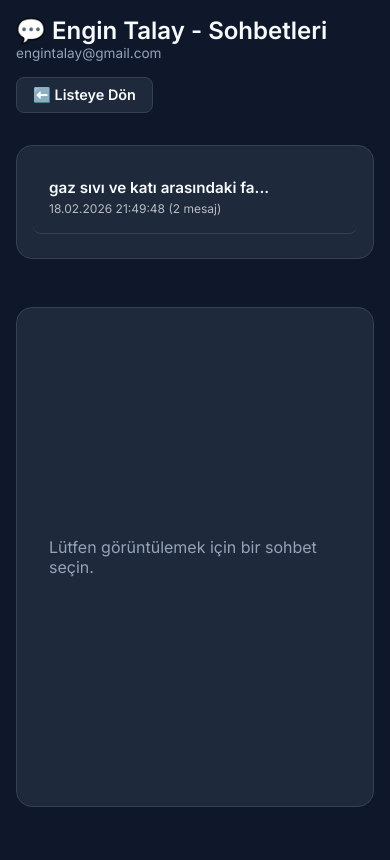
After one commit to engintalay/AIEgitimDokumaniHazilama, a Flask app: page /admin/user/1/chats in a window 390 px wide. The commit adds this page. Run offline with Flask 3, Linux system fonts and the light colour scheme; a user stored in the database is signed in; data comes from the database, SQL or seed files in the repository; both versions use the stored data as it was after the commit.

Commit message:
feat: Add admin panel for managing users and chats, improve mobile responsiveness, and update Nginx proxy configuration.

```diff
--- a/app.py
+++ b/app.py
@@ -4,6 +4,7 @@ import uuid
 import time
 from dotenv import load_dotenv
 
+from werkzeug.middleware.proxy_fix import ProxyFix
 load_dotenv() # Load environments from .env
 from flask import Flask, render_template, request, jsonify, session, Response, redirect, url_for
 import json
@@ -16,7 +17,8 @@ from core.ai_client_factory import AIClientFactory
 from utils.logger import setup_logger
 from core.models import db, User, Chat, Message
 from core.auth import oauth, init_auth, handle_google_login, handle_google_callback
-from flask_login import LoginManager, login_required, current_user, logout_user
+from flask_login import LoginManager, login_required, current_user, logout_user, login_user
+from functools import wraps
 
 # Load configuration
 def load_config():
@@ -26,6 +28,7 @@ def load_config():
 config = load_config()
 
 app = Flask(__name__)
+app.wsgi_app = ProxyFix(app.wsgi_app, x_for=1, x_proto=1, x_host=1, x_prefix=1)
 app.secret_key = os.getenv('SESSION_SECRET', config.get('model', {}).get('session_secret', str(uuid.uuid4())))
 app.config['SQLALCHEMY_DATABASE_URI'] = f"sqlite:///{os.path.abspath('data/database.db')}"
 app.config['SQLALCHEMY_TRACK_MODIFICATIONS'] = False
@@ -34,6 +37,7 @@ app.config['SQLALCHEMY_TRACK_MODIFICATIONS'] = False
 google_auth = config.get('google_auth', {})
 google_auth['client_id'] = os.getenv('GOOGLE_CLIENT_ID', google_auth.get('client_id'))
 google_auth['client_secret'] = os.getenv('GOOGLE_CLIENT_SECRET', google_auth.get('client_secret'))
+google_auth['redirect_uri'] = os.getenv('GOOGLE_REDIRECT_URI', google_auth.get('redirect_uri'))
 app.config['GOOGLE_AUTH'] = google_auth
 
 UPLOAD_FOLDER = os.path.abspath('data/uploads')
@@ -55,6 +59,14 @@ def load_user(user_id):
 
 with app.app_context():
     db.create_all()
+
+def admin_required(f):
+    @wraps(f)
+    def decorated_function(*args, **kwargs):
+        if not current_user.is_authenticated or not getattr(current_user, 'is_admin', False):
+            return "Bu alan sadece admin yetkisine sahip kullanıcılar içindir.", 403
+        return f(*args, **kwargs)
+    return decorated_function
 
 # Progress tracking
 
@@ -442,6 +454,63 @@ def get_available_models():
     except Exception as e:
         return jsonify({"models": []})
 
+# --- Admin Routes ---
+
+@app.route('/admin')
+@login_required
+@admin_required
+def admin_dashboard():
+    return render_template('admin/users.html')
+
+@app.route('/admin/users_data')
+@login_required
+@admin_required
+def admin_users_data():
+    users = User.query.all()
+    user_list = []
+    for u in users:
+        chat_count = Chat.query.filter_by(user_id=u.id).count()
+        user_list.append({
+            "id": u.id,
+            "name": u.name,
+            "email": u.email,
+            "picture": u.picture,
+            "chat_count": chat_count,
+            "is_admin": u.is_admin
+        })
+    return jsonify(user_list)
+
+@app.route('/admin/user/<int:user_id>/chats')
+@login_required
+@admin_required
+def admin_view_user_chats(user_id):
+    target_user = User.query.get_or_404(user_id)
+    return render_template('admin/chats.html', target_user=target_user)
+
+@app.route('/admin/user/<int:user_id>/chats_data')
+@login_required
+@admin_required
+def admin_user_chats_data(user_id):
+    chats = Chat.query.filter_by(user_id=user_id).order_by(Chat.updated_at.desc()).all()
+    return jsonify([{
+        "id": c.id,
+        "title": c.title,
+        "updated_at": c.updated_at.isoformat(),
+        "message_count": Message.query.filter_by(chat_id=c.id).count()
+    } for c in chats])
+
+@app.route('/admin/chat/<int:chat_id>/messages')
+@login_required
+@admin_required
+def admin_view_messages(chat_id):
+    messages = Message.query.filter_by(chat_id=chat_id).order_by(Message.timestamp.asc()).all()
+    return jsonify([{
+        "role": m.role,
+        "content": m.content,
+        "timestamp": m.timestamp.isoformat(),
+        "sources": m.get_sources()
+    } for m in messages])
+
 if __name__ == '__main__':
     # Use environment variables for production behavior
     is_prod = os.getenv('FLASK_ENV') == 'production'
--- a/core/auth.py
+++ b/core/auth.py
@@ -7,7 +7,9 @@ import logging
 import os
 
 # Allow insecure transport for local dev (required for HTTP)
-os.environ['OAUTHLIB_INSECURE_TRANSPORT'] = '1'
+# Allow insecure transport for local dev (required for HTTP)
+if os.getenv('FLASK_ENV') != 'production':
+    os.environ['OAUTHLIB_INSECURE_TRANSPORT'] = '1'
 
 oauth = OAuth()
 logger = logging.getLogger("web_app")
--- /dev/null
+++ b/templates/admin/chats.html
@@ -0,0 +1,228 @@
+<!DOCTYPE html>
+<html lang="tr">
+
+<head>
+    <meta charset="UTF-8">
+    <meta name="viewport" content="width=device-width, initial-scale=1.0">
+    <title>Admin - Sohbet Geçmişi</title>
+    <link rel="stylesheet" href="{{ url_for('static', filename='css/style.css') }}">
+    <link href="https://fonts.googleapis.com/css2?family=Inter:wght@300;400;600&display=swap" rel="stylesheet">
+    <style>
+        .admin-container {
+            max-width: 1200px;
+            margin: 2rem auto;
+            padding: 0 1rem;
+            display: grid;
+            grid-template-columns: 350px 1fr;
+            gap: 2rem;
+            height: 85vh;
+        }
+
+        .chat-list {
+            background: var(--bg-card);
+            border: 1px solid var(--border-color);
+            border-radius: 1rem;
+            overflow-y: auto;
+            padding: 1rem;
+        }
+
+        .chat-item {
+            padding: 1rem;
+            border-bottom: 1px solid var(--border-color);
+            cursor: pointer;
+            transition: background 0.2s;
+            border-radius: 0.5rem;
+            margin-bottom: 0.5rem;
+        }
+
+        .chat-item:hover {
+            background: rgba(255, 255, 255, 0.05);
+        }
+
+        .chat-item.active {
+            background: var(--accent-primary);
+            color: white;
+        }
+
+        .chat-item h4 {
+            margin: 0;
+            font-size: 0.95rem;
+            white-space: nowrap;
+            overflow: hidden;
+            text-overflow: ellipsis;
+        }
+
+        .chat-item small {
+            font-size: 0.75rem;
+            opacity: 0.7;
+        }
+
+        .message-viewer {
+            background: var(--bg-card);
+            border: 1px solid var(--border-color);
+            border-radius: 1rem;
+            display: flex;
+            flex-direction: column;
+            overflow: hidden;
+        }
+
+        .messages-content {
+            flex: 1;
+            overflow-y: auto;
+            padding: 2rem;
+        }
+
+        .message-row {
+            margin-bottom: 1.5rem;
+            display: flex;
+            flex-direction: column;
+        }
+
+        .msg {
+            padding: 1rem;
+            border-radius: 1rem;
+            max-width: 85%;
+            line-height: 1.5;
+        }
+
+        .msg.user {
+            align-self: flex-end;
+            background: var(--accent-primary);
+            color: white;
+            border-bottom-right-radius: 0.2rem;
+        }
+
+        .msg.bot {
+            align-self: flex-start;
+            background: rgba(255, 255, 255, 0.05);
+            border: 1px solid var(--border-color);
+            border-bottom-left-radius: 0.2rem;
+        }
+
+        .msg-info {
+            font-size: 0.7rem;
+            margin-bottom: 0.3rem;
+            color: var(--text-muted);
+        }
+
+        .view-btn {
+            display: inline-block;
+            background: var(--accent-primary);
+            color: white;
+            padding: 0.5rem 1rem;
+            border-radius: 0.5rem;
+            text-decoration: none;
+            font-size: 0.9rem;
+            font-weight: 600;
+        }
+
+        /* --- Mobile --- */
+        @media (max-width: 768px) {
+            .admin-container {
+                grid-template-columns: 1fr;
+                height: auto;
+                overflow: visible;
+            }
+
+            .chat-list {
+                max-height: 300px;
+            }
+
+            .message-viewer {
+                height: 500px;
+                margin-top: 1rem;
+            }
+        }
+    </style>
+</head>
+
+<body>
+    <div
+        style="max-width: 1200px; margin: 1rem auto; padding: 0 1rem; display: flex; justify-content: space-between; align-items: center; flex-wrap: wrap; gap: 1rem;">
+        <div>
+            <h2 style="margin:0;">💬 {{ target_user.name }} - Sohbetleri</h2>
+            <p style="margin:0; font-size: 0.85rem; color: var(--text-muted);">{{ target_user.email }}</p>
+        </div>
+        <a href="/admin" class="view-btn"
+            style="background: var(--bg-card); border: 1px solid var(--border-color); color: var(--text-main);">⬅️
+            Listeye Dön</a>
+    </div>
+
+    <div class="admin-container">
+        <div id="chat-list" class="chat-list">
+            <p>Sohbetler yükleniyor...</p>
+        </div>
+        <div class="message-viewer">
+            <div id="messages-container" class="messages-content">
+                <div
+                    style="height: 100%; display: flex; align-items: center; justify-content: center; color: var(--text-muted);">
+                    Lütfen görüntülemek için bir sohbet seçin.
+                </div>
+            </div>
+        </div>
+    </div>
+
+    <script>
+        const userId = {{ target_user.id }};
+
+        async function loadChats() {
+            const response = await fetch(`/admin/user/${userId}/chats_data`);
+            const chats = await response.json();
+            const container = document.getElementById('chat-list');
+            container.innerHTML = '';
+
+            if (chats.length === 0) {
+                container.innerHTML = '<p style="text-align:center; padding: 2rem;">Henüz sohbet bulunamadı.</p>';
+                return;
+            }
+
+            chats.forEach(chat => {
+                const div = document.createElement('div');
+                div.className = 'chat-item';
+                div.innerHTML = `
+                    <h4>${chat.title || 'Yeni Sohbet'}</h4>
+                    <small>${new Date(chat.updated_at).toLocaleString('tr-TR')} (${chat.message_count} mesaj)</small>
+                `;
+                div.onclick = () => {
+                    document.querySelectorAll('.chat-item').forEach(el => el.classList.remove('active'));
+                    div.classList.add('active');
+                    loadMessages(chat.id);
+                };
+                container.appendChild(div);
+            });
+        }
+
+        async function loadMessages(chatId) {
+            const container = document.getElementById('messages-container');
+            container.innerHTML = '<div style="text-align:center; padding: 2rem;">Mesajlar yükleniyor...</div>';
+
+            const response = await fetch(`/admin/chat/${chatId}/messages`);
+            const messages = await response.json();
+            container.innerHTML = '';
+
+            messages.forEach(msg => {
+                const row = document.createElement('div');
+                row.className = 'message-row';
+
+                const info = document.createElement('div');
+                info.className = 'msg-info';
+                info.style.textAlign = msg.role === 'user' ? 'right' : 'left';
+                info.textContent = `${msg.role === 'user' ? 'Kullanıcı' : 'Asistan'} • ${new Date(msg.timestamp).toLocaleTimeString('tr-TR')}`;
+
+                const bubble = document.createElement('div');
+                bubble.className = `msg ${msg.role}`;
+                bubble.textContent = msg.content;
+
+                row.appendChild(info);
+                row.appendChild(bubble);
+                container.appendChild(row);
+            });
+
+            container.scrollTop = container.scrollHeight;
+        }
+
+        loadChats();
+    </script>
+</body>
+
+</html>
```
Also changed, not shown: make_admin.py (added, +11 -0 lines), static/css/style.css (+66 -0 lines), templates/admin/users.html (added, +134 -0 lines), templates/index.html (+31 -3 lines), templates/login.html (+13 -1 lines), data/database.db, 1 other file.
